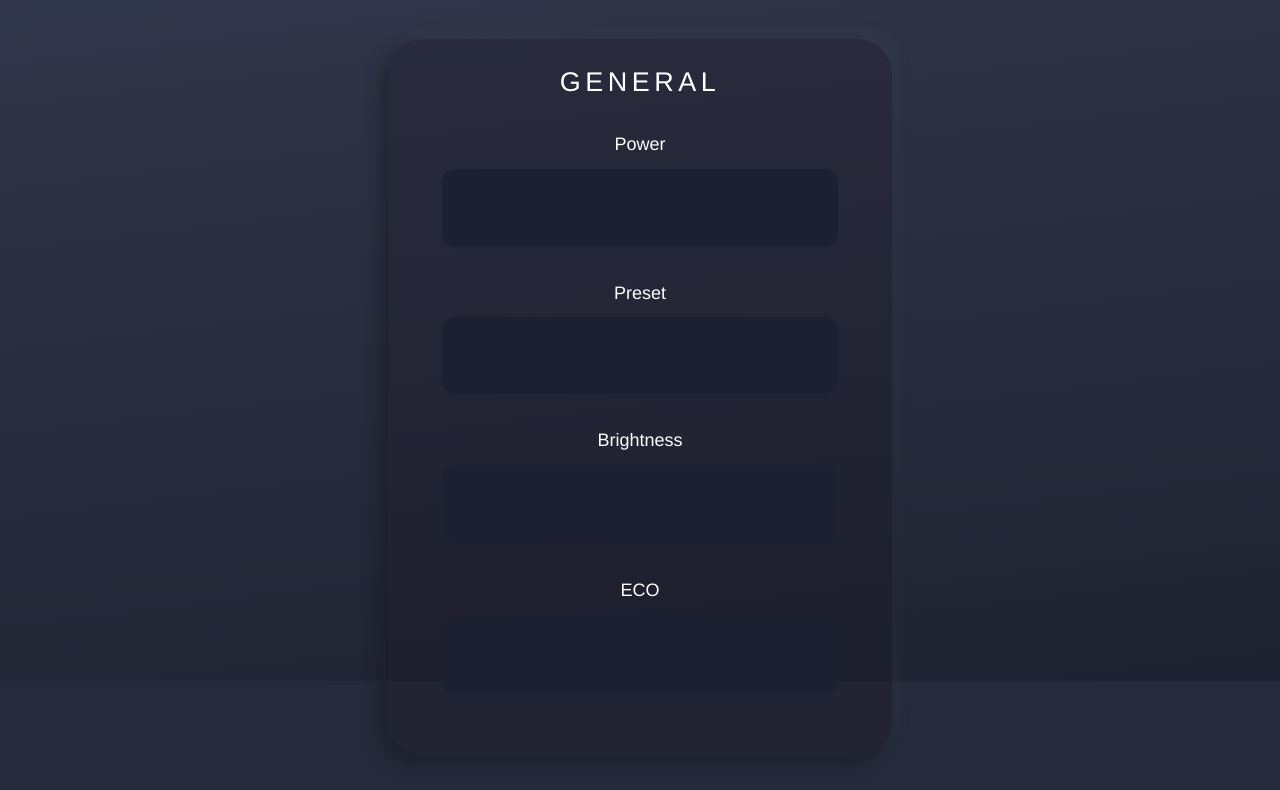
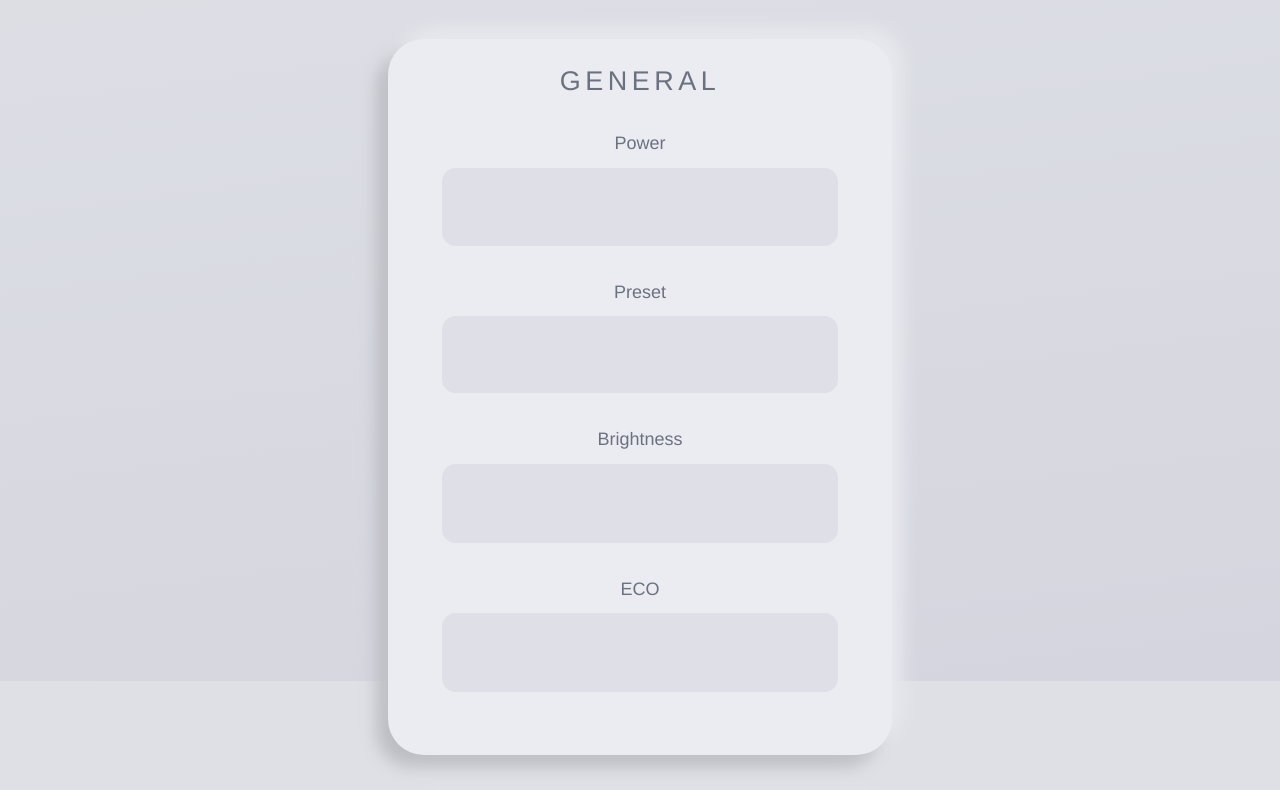
Before and after one commit to DrA1ex/esp_led_lamp, a website with bundled scripts: page www/src/index.html in a window 1280 px wide. Shown: the part 119-909 px from the top of the page. Built offline with nearby package versions, Linux system fonts and the light colour scheme; no server answers.

Commit message:
WebUI: Add light theme and disable controls in loading state

```diff
--- a/www/src/index.html
+++ b/www/src/index.html
@@ -4,7 +4,9 @@
     <link rel="apple-touch-icon" sizes="180x180" href="/apple-touch-icon.png">
     <link rel="icon" type="image/png" sizes="32x32" href="/favicon-32x32.png">
     <link rel="icon" type="image/png" sizes="16x16" href="/favicon-16x16.png">
+
     <link rel="manifest" href="/site.webmanifest">
+
     <link rel="mask-icon" href="/safari-pinned-tab.svg" color="#3d4363">
     <meta name="msapplication-TileColor" content="#da532c">
 
@@ -12,8 +14,12 @@
     <meta content="width=device-width,initial-scale=1,user-scalable=no" name=viewport>
 
     <meta name="apple-mobile-web-app-capable" content="yes">
-    <meta name="theme-color" content="#33394d">
-    <meta name="apple-mobile-web-app-status-bar-style" content="#33394d">
+
+    <meta name="theme-color" media="(prefers-color-scheme: light)" content="dee0e6" />
+    <meta name="theme-color" media="(prefers-color-scheme: dark)" content="#33394d" />
+
+    <meta name="apple-mobile-web-app-status-bar-style" media="(prefers-color-scheme: light)"  content="#dee0e6">
+    <meta name="apple-mobile-web-app-status-bar-style" media="(prefers-color-scheme: dark)"  content="#33394d">
 
     <title>Ambient Control</title>
 
--- a/www/src/style.css
+++ b/www/src/style.css
@@ -22,15 +22,42 @@
     }
 }
 
+@media (prefers-color-scheme: light) {
+    :where(body) {
+        --control-color-active: #dfe0e7;
+        --control-color-accent: #b200c4;
+        --control-color-inactive: #d4d5dc;
+
+        --frame-color: #ebecf1;
+
+        --theme-color: #dee0e6;
+        --gradient-1: #dee0e6;
+        --gradient-2: #d4d5de;
+
+        --loader-color: #f6f9ff;
+
+        --text-color: #6c7180;
+
+        --shadow: #e6e8ed 12px -12px 16px, #bdbec4 -12px 12px 16px;
+    }
+}
 
 html {
     --control-color-active: #1d2030;
     --control-color-accent: #f97601;
     --control-color-inactive: #22232b;
 
+    --frame-color: rgba(23, 16, 30, 0.22);
+
     --theme-color: #262b3b;
-    --gradiet-1: #33394d;
-    --gradiet-2: #1f2230;
+    --gradient-1: #33394d;
+    --gradient-2: #1f2230;
+
+    --loader-color: var(--gradient-1);
+
+    --text-color: #fff;
+
+    --shadow: rgba(152, 153, 160, 0.04) 9px -9px 16px, rgba(19, 20, 22, 0.4) -9px 9px 16px;
 
     margin: 0 auto;
     text-align: center;
@@ -38,7 +65,7 @@ html {
 
 body {
     margin: 0;
-    color: #fff;
+    color: var(--text-color);
     font-family: Helvetica Neue, Lucida Grande, Arial, sans-serif;
     padding-bottom: 4rem;
 
@@ -50,7 +77,7 @@ body {
 }
 
 .bg {
-    background: var(--theme-color) linear-gradient(173deg, var(--gradiet-1), var(--gradiet-2)) no-repeat;
+    background: var(--theme-color) linear-gradient(173deg, var(--gradient-1), var(--gradient-2)) no-repeat;
     position: fixed;
     inset: 0;
     z-index: -1;
@@ -59,7 +86,7 @@ body {
 h1, h2, h3 {
     text-transform: uppercase;
     font-weight: 300;
-    color: #fff;
+    color: var(--text-color);
     letter-spacing: 0.25rem;
     user-select: none;
 }
@@ -86,7 +113,7 @@ h3 {
     box-sizing: content-box;
     background-color: var(--control-color-active);
     border: none;
-    color: #fff;
+    color: var(--text-color);
     padding: 1rem;
     font-size: 2rem;
     font-weight: 300;
@@ -104,8 +131,7 @@ h3 {
 .section {
     box-sizing: border-box;
 
-    background: rgba(23, 16, 30, 0.22);
-    border: rgba(17, 17, 17, 0.01) solid 0.1rem;
+    background: var(--frame-color);
     border-radius: 2rem;
 
     padding: 1.5rem;
@@ -113,7 +139,7 @@ h3 {
 
     max-width: 28rem;
 
-    box-shadow: rgba(152, 153, 160, 0.04) 9px -9px 16px, rgba(19, 20, 22, 0.4) -9px 9px 16px;
+    box-shadow: var(--shadow);
 }
 
 .input:has(select) {
@@ -143,7 +169,7 @@ h3 {
     appearance: none;
     outline: none;
     border: none;
-    color: white;
+    color: var(--text-color);
     background: none;
 
     font-size: 2rem;
@@ -247,10 +273,17 @@ h3 {
 
 .input[data-loading=true], .button[data-loading=true] {
     color: transparent;
-    background-image: linear-gradient(90deg, transparent, var(--gradiet-1), transparent);
+    background-image: linear-gradient(90deg, transparent, var(--loader-color), transparent);
     background-repeat: no-repeat;
     background-size: 90% 100%;
     animation: background-shift linear infinite 1s;
+
+    user-select: none;
+    pointer-events: none;
+}
+
+.wheel[data-loading=true]::before {
+    content: none;
 }
 
 .input[data-loading=true] > select {
@@ -277,6 +310,7 @@ p {
     font-size: 0.8rem;
     font-weight: 800;
     text-transform: uppercase;
+    letter-spacing: 0.25rem;
 
     color: white;
     background: var(--control-color-accent);
@@ -296,7 +330,7 @@ p {
     }
 
     50% {
-        background-color: var(--gradiet-1);
+        background-color: var(--gradient-1);
     }
 
     100% {
```
